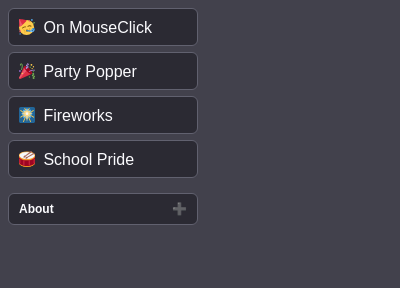
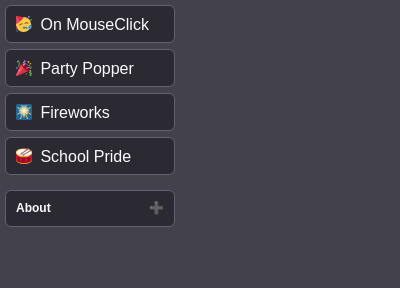
Before and after one commit to keramitsis/confetti-party-webextension, a browser extension: page popup/confetti_popup.html in a window 400 px wide. Drawn offline with Linux system fonts and the light colour scheme.

Commit message:
[FIX] chrome popup styling

```diff
--- a/popup/confetti_popup.css
+++ b/popup/confetti_popup.css
@@ -1,12 +1,20 @@
 html,
 body {
-	width: 190px;
+	margin: 0;
+	width: 180px;
 	background-color: #42414c;
-	box-sizing: border-box;
 
 	font-family: -apple-system, BlinkMacSystemFont, "Segoe UI", Roboto, Helvetica, Arial, sans-serif, "Apple Color Emoji", "Segoe UI Emoji", "Segoe UI Symbol";
 	color: #fbfbfe;
 	line-height: 1.6;
+}
+
+body {
+	padding: 5px;
+}
+
+* {
+	box-sizing: border-box;
 }
 
 .hidden {
@@ -23,7 +31,6 @@ p {
 
 button {
 	display: block;
-	box-sizing: border-box;
 	cursor: pointer;
 	outline: none;
 	width: 100%;
@@ -60,6 +67,7 @@ button:hover,
 
 	font-size: 12px;
 	font-weight: bold;
+	line-height: 1.6;
 }
 
 .accordion:after {
```
